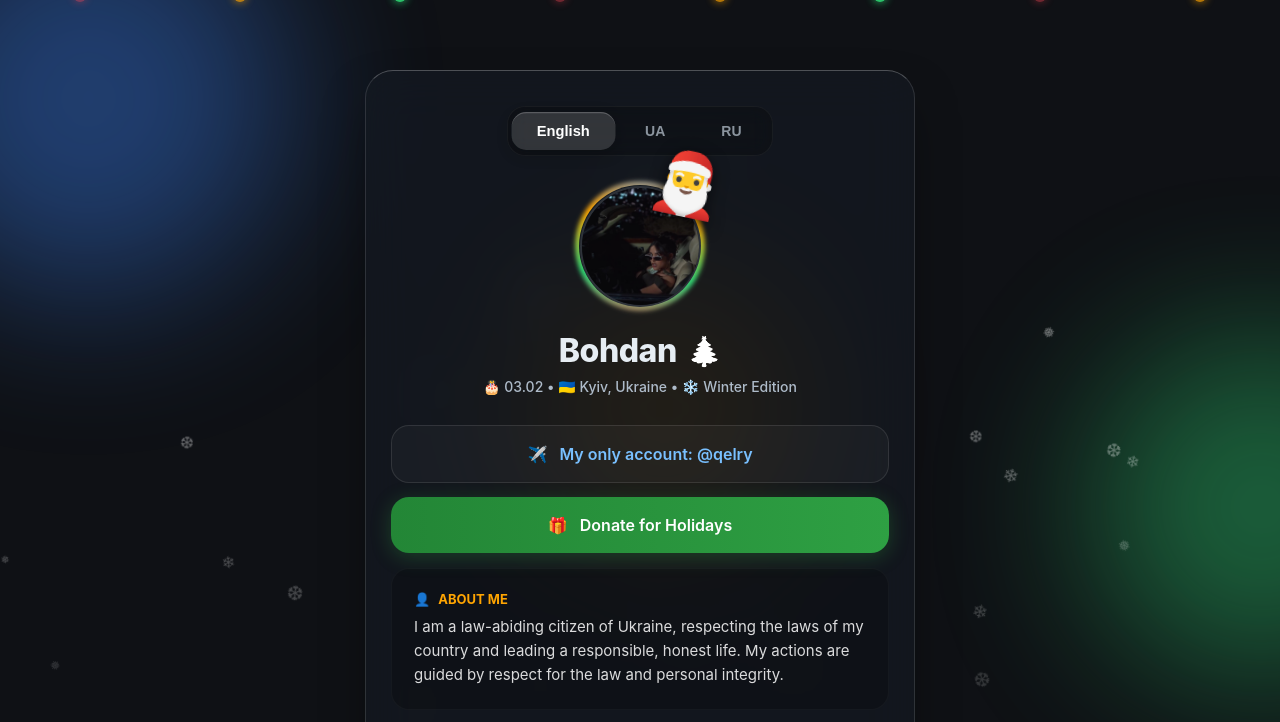
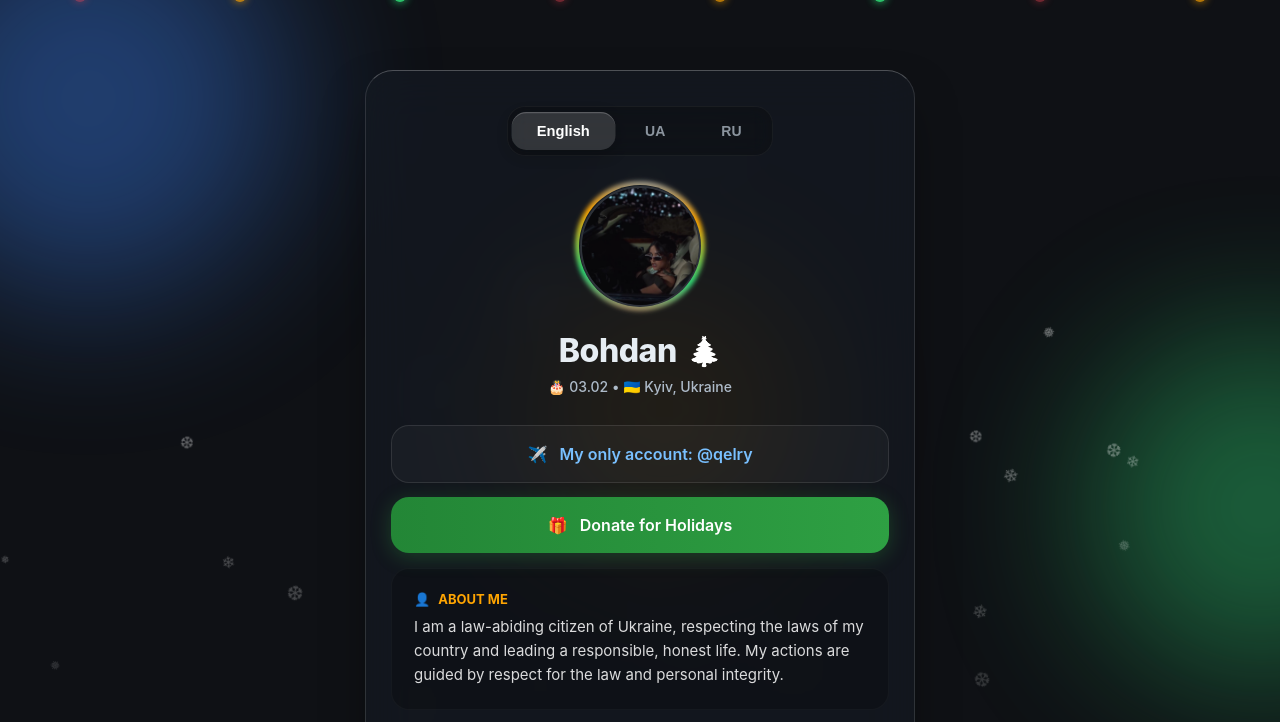
Before and after one commit to unbrokensociety/unbrokensociety.github.io, a plain HTML site: page index.html in a window 1280 px wide. Both pictures are taken after a click on the button "English". Shown: the top 722 px of the page. Drawn offline with Linux system fonts and the light colour scheme.

Commit message:
Change title and update comments to Ukrainian
Updated title and translated comments in the HTML file.

```diff
--- a/index.html
+++ b/index.html
@@ -3,7 +3,7 @@
 <head>
     <meta charset="UTF-8">
     <meta name="viewport" content="width=device-width, initial-scale=1.0">
-    <title>Bohdan | Winter 2026</title>
+    <title>Bohdan | New Year 2026</title>
     <style>
         :root {
             --bg-color: #0f1115;
@@ -12,7 +12,7 @@
             --accent-green: #2ed573;
             --accent-gold: #ffa502;
 
-            /* Стекло */
+            /* Налаштування скла */
             --glass-bg: rgba(22, 27, 34, 0.65);
             --glass-border: rgba(255, 255, 255, 0.12);
             --glass-shine: rgba(255, 255, 255, 0.25);
@@ -30,7 +30,7 @@
             align-items: flex-start;
             overflow-x: hidden;
 
-            /* --- ЗАЩИТА ОТ КОПИРОВАНИЯ --- */
+            /* --- ЗАХИСТ ВІД КОПІЮВАННЯ --- */
             -webkit-user-select: none;
             -moz-user-select: none;
             -ms-user-select: none;
@@ -53,14 +53,14 @@
         .b3 { top: 40%; left: 40%; width: 250px; height: 250px; background: #ffa502; animation-delay: -10s; opacity: 0.2; }
         @keyframes float { 0% { transform: translate(0, 0); } 100% { transform: translate(30px, -40px); } }
 
-        /* --- СНЕГ --- */
+        /* --- СНІГ (основний фон) --- */
         .snowflake {
             position: fixed; top: -20px; color: #fff; font-size: 1.2em; opacity: 0.7;
             pointer-events: none; z-index: 0; animation: fall linear infinite;
         }
         @keyframes fall { to { transform: translateY(110vh) rotate(360deg); opacity: 0; } }
 
-        /* --- ГИРЛЯНДА --- */
+        /* --- ГІРЛЯНДА --- */
         .garland {
             position: fixed; top: -10px; left: 0; width: 100%;
             display: flex; justify-content: space-around; pointer-events: none; z-index: 10;
@@ -82,7 +82,7 @@
             display: flex; flex-direction: column; gap: 25px;
         }
 
-        /* --- СТЕКЛО (ОСНОВА) --- */
+        /* --- СКЛО (ОСНОВА) --- */
         .glass-panel {
             background: var(--glass-bg);
             backdrop-filter: blur(25px) saturate(160%);
@@ -94,7 +94,7 @@
             box-shadow: 0 25px 50px -12px rgba(0, 0, 0, 0.5);
         }
 
-        /* --- КНОПКИ ЯЗЫКОВ (ТАБЫ) --- */
+        /* --- КНОПКИ МОВ (ТАБИ) --- */
         .lang-tabs {
             display: flex; justify-content: center; gap: 8px;
             background: rgba(0,0,0,0.25); padding: 6px;
@@ -108,7 +108,7 @@
             cursor: pointer; transition: all 0.3s cubic-bezier(0.4, 0, 0.2, 1);
             position: relative; overflow: hidden;
         }
-        /* Анимация кнопок */
+        /* Анімація кнопок */
         .lang-btn:hover { color: #fff; background: rgba(255,255,255,0.05); }
         .lang-btn.active {
             background: rgba(255, 255, 255, 0.15);
@@ -117,7 +117,7 @@
             transform: scale(1.05);
         }
 
-        /* --- АВАТАРКА С КОЛЬЦОМ --- */
+        /* --- АВАТАР З КІЛЬЦЕМ --- */
         .hero { text-align: center; position: relative; }
 
         .avatar-wrap {
@@ -125,18 +125,18 @@
             display: flex; justify-content: center; align-items: center;
         }
 
-        /* Вращающееся кольцо */
+        /* Кільце, що обертається */
         .avatar-ring {
             position: absolute; width: 100%; height: 100%;
             border-radius: 50%;
             background: linear-gradient(135deg, var(--accent-red), var(--accent-green), var(--accent-gold), #3b82f6);
             z-index: 1;
             animation: spin 3s linear infinite;
-            filter: blur(2px); /* Мягкое свечение */
+            filter: blur(2px);
         }
         @keyframes spin { 100% { transform: rotate(360deg); } }
 
-        /* Подложка чтобы кольцо не просвечивало */
+        /* Підкладка */
         .avatar-bg {
             position: absolute; width: 94%; height: 94%;
             background: #161b22; border-radius: 50%; z-index: 2;
@@ -147,25 +147,18 @@
             width: 90%; height: 90%; border-radius: 50%; object-fit: cover;
             border: 2px solid rgba(255,255,255,0.1);
         }
+        /* Шапку прибрано */
 
-        .santa-hat {
-            position: absolute; top: -35px; right: -20px; font-size: 60px;
-            filter: drop-shadow(0 4px 8px rgba(0,0,0,0.6));
-            transform: rotate(12deg); z-index: 10; pointer-events: none;
-        }
-
-        /* Имя и Белая елка */
+        /* Ім'я та БІЛА ялинка */
         h1 { margin: 0; font-size: 32px; font-weight: 800; letter-spacing: -0.5px; display: flex; align-items: center; justify-content: center; gap: 10px; }
-
-        /* Делаем елку белой через фильтр */
         .white-tree {
-            filter: grayscale(100%) brightness(500%); /* Магия белого цвета */
+            filter: grayscale(100%) brightness(500%);
             font-size: 28px;
         }
 
         .subtitle { color: #aebbc9; font-size: 14px; margin-top: 8px; margin-bottom: 30px; font-weight: 500; }
 
-        /* Кнопки ссылок */
+        /* Кнопки посилань */
         .actions { display: flex; flex-direction: column; gap: 14px; }
         .btn {
             display: flex; align-items: center; justify-content: center; gap: 12px;
@@ -186,7 +179,7 @@
             border: none;
         }
 
-        /* Текстовые блоки */
+        /* Текстові блоки */
         .content-fade { transition: opacity 0.25s ease, transform 0.25s ease; opacity: 1; }
         .content-fade.hidden { opacity: 0; transform: translateY(10px); }
 
@@ -204,13 +197,25 @@
 
         .rules-card { border-left: 3px solid var(--accent-red); background: linear-gradient(90deg, rgba(255, 71, 87, 0.05), transparent); }
 
+        /* --- ФУТЕР --- */
         .footer {
             text-align: center; margin-top: 10px; margin-bottom: 30px;
             font-size: 13px; color: rgba(255,255,255,0.3);
         }
+        /* Анімація сніжинок у футері */
+        .footer-snow {
+            display: inline-block;
+            animation: spin-slow 5s linear infinite;
+        }
+        @keyframes spin-slow {
+            0% { transform: rotate(0deg); }
+            100% { transform: rotate(360deg); }
+        }
     </style>
 </head>
-<body oncontextmenu="return false;"> <div class="bokeh-bg">
+<body oncontextmenu="return false;">
+
+    <div class="bokeh-bg">
         <div class="bokeh-blob b1"></div><div class="bokeh-blob b2"></div><div class="bokeh-blob b3"></div>
     </div>
     <div id="snow-container"></div>
@@ -231,15 +236,16 @@
 
             <div class="hero">
                 <div class="avatar-wrap">
-                    <div class="avatar-ring"></div> <div class="avatar-bg"></div> <img src="avatar.jpg" alt="Avatar" class="avatar-img" ondragstart="return false;">
-                    <div class="santa-hat">🎅</div>
+                    <div class="avatar-ring"></div>
+                    <div class="avatar-bg"></div>
+                    <img src="avatar.jpg" alt="Avatar" class="avatar-img" ondragstart="return false;">
                 </div>
 
                 <div id="dynamic-content" class="content-fade">
                     <h1 id="t-name">Bohdan <span class="white-tree">🎄</span></h1>
 
                     <div class="subtitle" id="t-info">
-                        🎂 03.02 • 🇺🇦 Kyiv, Ukraine • ❄️ Winter Edition
+                        🎂 03.02 • 🇺🇦 Kyiv, Ukraine
                     </div>
 
                     <div class="actions">
@@ -269,12 +275,12 @@
         </div>
 
         <div class="footer" id="t-footer">
-            ❄️ Happy New Year 2026! ❄️<br>© Filipov. All rights reserved.
+            <span class="footer-snow">❄️</span> Happy New Year 2026! <span class="footer-snow">❄️</span><br>© Filipov. All rights reserved.
         </div>
     </div>
 
     <script>
-        // Снег
+        // Сніг (фон)
         const snowContainer = document.getElementById('snow-container');
         const snowflakes = ['❄', '❅', '❆'];
         for(let i=0; i<35; i++) {
@@ -288,47 +294,47 @@
             snowContainer.appendChild(el);
         }
 
-        // Запрет клавиш (Ctrl+C, Ctrl+U и т.д.)
+        // Заборона клавіш
         document.onkeydown = function(e) {
             if(e.ctrlKey && (e.keyCode === 85 || e.keyCode === 83 || e.keyCode === 67)) {
                 return false;
             }
         };
 
-        // Перевод
+        // Переклад (оновлений)
         const translations = {
             en: {
                 name: 'Bohdan <span class="white-tree">🎄</span>',
-                info: '🎂 03.02 • 🇺🇦 Kyiv, Ukraine • ❄️ Winter Edition',
+                info: '🎂 03.02 • 🇺🇦 Kyiv, Ukraine',
                 tg: 'My only account: @qelry',
                 donate: 'Donate for Holidays',
                 aboutTitle: 'About Me',
                 aboutText: 'I am a law-abiding citizen of Ukraine, respecting the laws of my country and leading a responsible, honest life. My actions are guided by respect for the law and personal integrity.',
                 rulesTitle: 'Important Notice',
                 rulesText: 'I am a compliant Telegram user who adheres to communication rules and shows respect to other participants. I recognize the importance of safe and constructive interaction.',
-                footer: '❄️ Happy New Year 2026! ❄️<br>© Filipov. All rights reserved.'
+                footer: '<span class="footer-snow">❄️</span> Happy New Year 2026! <span class="footer-snow">❄️</span><br>© Filipov. All rights reserved.'
             },
             ua: {
                 name: 'Богдан <span class="white-tree">🎄</span>',
-                info: '🎂 03.02 • 🇺🇦 Київ, Україна • ❄️ Зимове видання',
+                info: '🎂 03.02 • 🇺🇦 Київ, Україна',
                 tg: 'Мій єдиний акаунт: @qelry',
                 donate: 'Донат на свята',
                 aboutTitle: 'Про мене',
                 aboutText: 'Я є законослухняним громадянином України, дотримуюся законів своєї країни та веду відповідальний, чесний спосіб життя. Мої вчинки керуються повагою до закону та особистою чесністю.',
                 rulesTitle: 'Важливе повідомлення',
                 rulesText: 'Я є слухняним користувачем Telegram, який дотримується правил спілкування та демонструє повагу до інших учасників. Усвідомлюю важливість безпечної та конструктивної взаємодії.',
-                footer: '❄️ З Новим Роком 2026! ❄️<br>© Filipov. All rights reserved.'
+                footer: '<span class="footer-snow">❄️</span> З Новим Роком 2026! <span class="footer-snow">❄️</span><br>© Filipov. All rights reserved.'
             },
             ru: {
                 name: 'Богдан <span class="white-tree">🎄</span>',
-                info: '🎂 03.02 • 🇺🇦 Киев, Украина • ❄️ Зимнее издание',
+                info: '🎂 03.02 • 🇺🇦 Киев, Украина',
                 tg: 'Мой единственный аккаунт: @qelry',
                 donate: 'Донат на праздники',
                 aboutTitle: 'Обо мне',
                 aboutText: 'Я являюсь законопослушным гражданином Украины, соблюдаю законы своей страны и веду ответственный, честный образ жизни. Мои поступки основаны на уважении к закону и личной честности.',
                 rulesTitle: 'Важное уведомление',
                 rulesText: 'Я являюсь послушным пользователем Telegram, придерживающимся правил общения и демонстрирующим уважение к другим участникам. Осознаю важность безопасного и конструктивного взаимодействия в цифровом пространстве.',
-                footer: '❄️ С Новым Годом 2026! ❄️<br>© Filipov. All rights reserved.'
+                footer: '<span class="footer-snow">❄️</span> С Новым Годом 2026! <span class="footer-snow">❄️</span><br>© Filipov. All rights reserved.'
             }
         };
 
@@ -342,7 +348,7 @@
             content.classList.add('hidden');
 
             setTimeout(() => {
-                document.getElementById('t-name').innerHTML = data.name; // Используем innerHTML для елки
+                document.getElementById('t-name').innerHTML = data.name;
                 document.getElementById('t-info').innerText = data.info;
                 document.getElementById('t-tg').innerText = data.tg;
                 document.getElementById('t-donate').innerText = data.donate;
```
